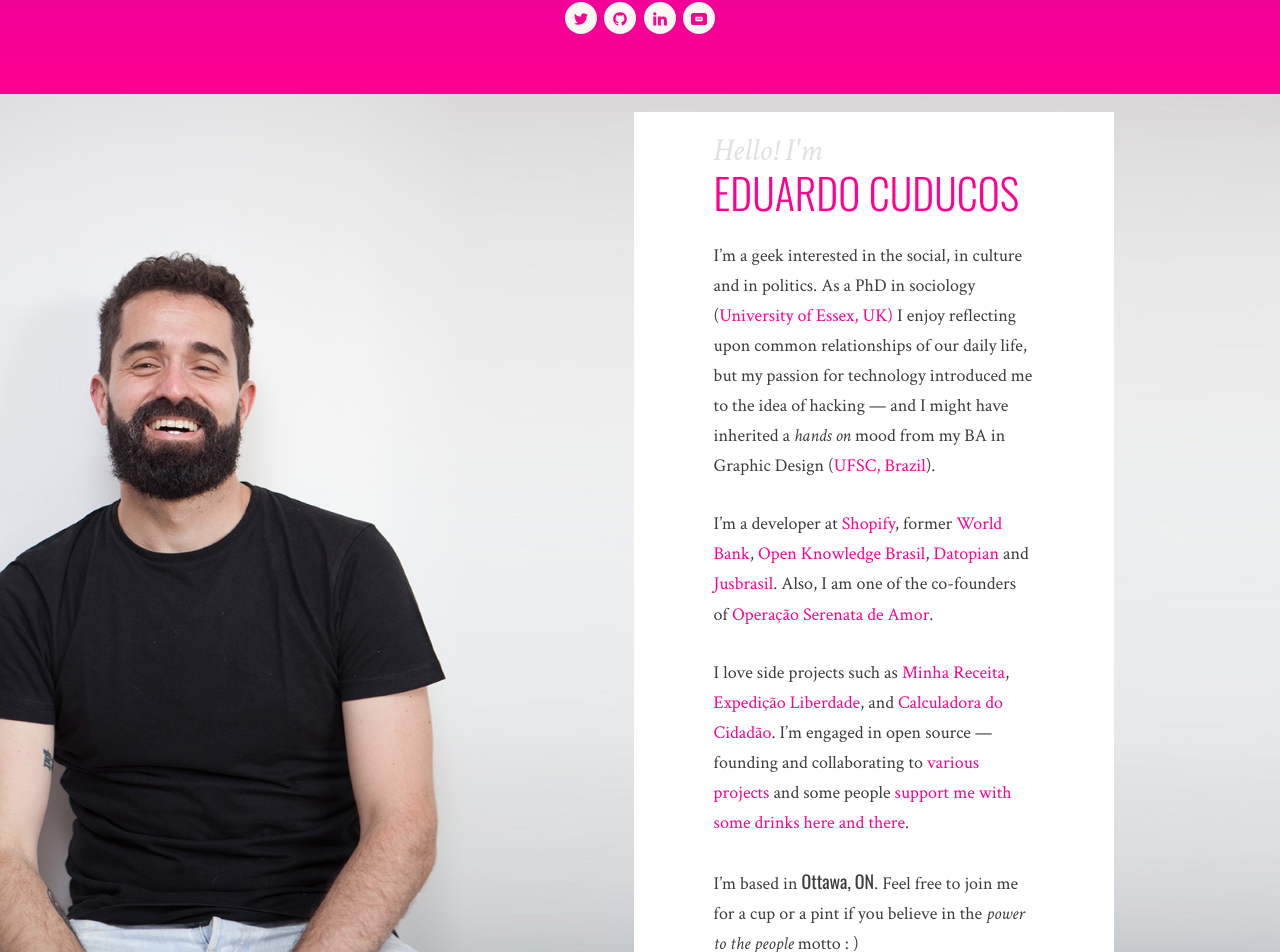
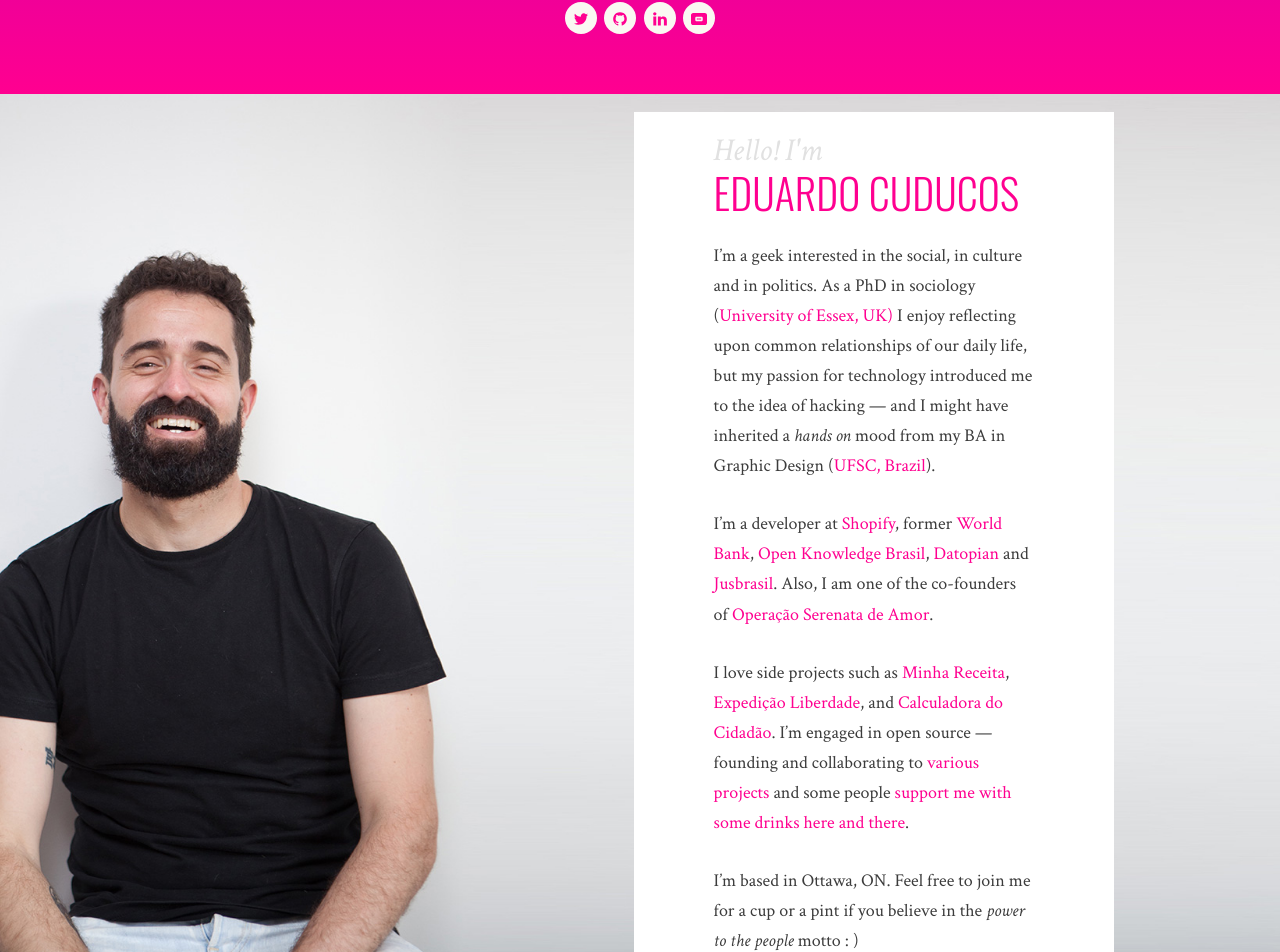
Before and after one commit to cuducos/cuducos.me, a Jekyll site: the page built from index.md, in a window 1280 px wide. Shown: the part 588-1540 px from the top of the page. Built offline with Jekyll 4.4.1, drawn with Linux system fonts in a browser that asks for light colours; nearby versions of some CDN libraries; a style sheet for code colours, icons or effects is not loaded.

Commit message:
adjust main font family and anchor decoration

```diff
--- a/assets/css/index.css
+++ b/assets/css/index.css
@@ -5,12 +5,12 @@
     outline: none;
     border:0;
     box-sizing: border-box;
-    font-family: 'Oswald', sans-serif;
 }
 
 .main-wrapper {
     display: flex;
     flex-direction: column;
+    font-family: 'Oswald', sans-serif;
 }
 
 .navbar {
@@ -124,6 +124,10 @@
     font-style: italic;
     font-weight: normal;
     color: #f4f4f4;
+}
+
+.Cuducos > a {
+    text-decoration: none !important;
 }
 
 nav.social {
```
